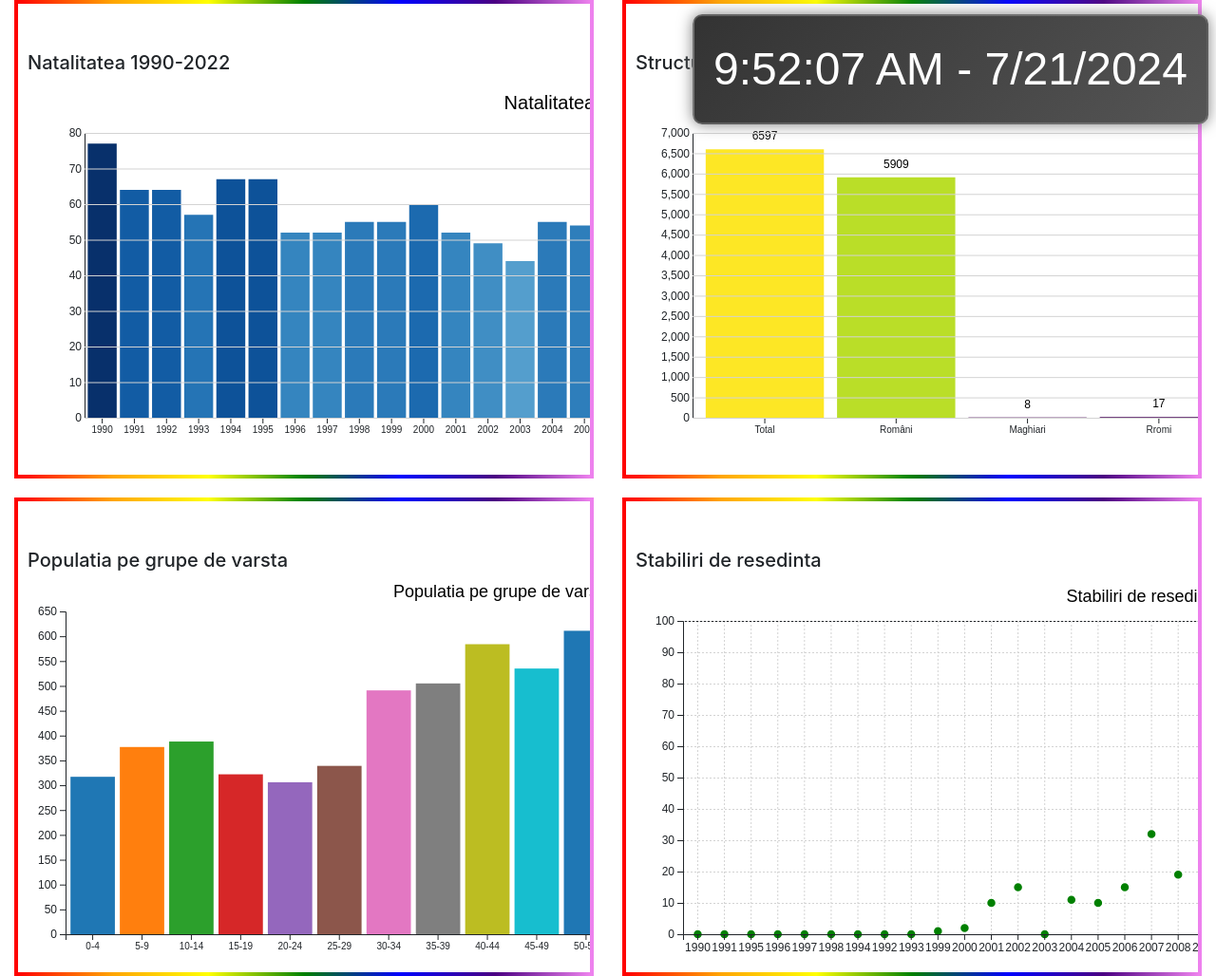
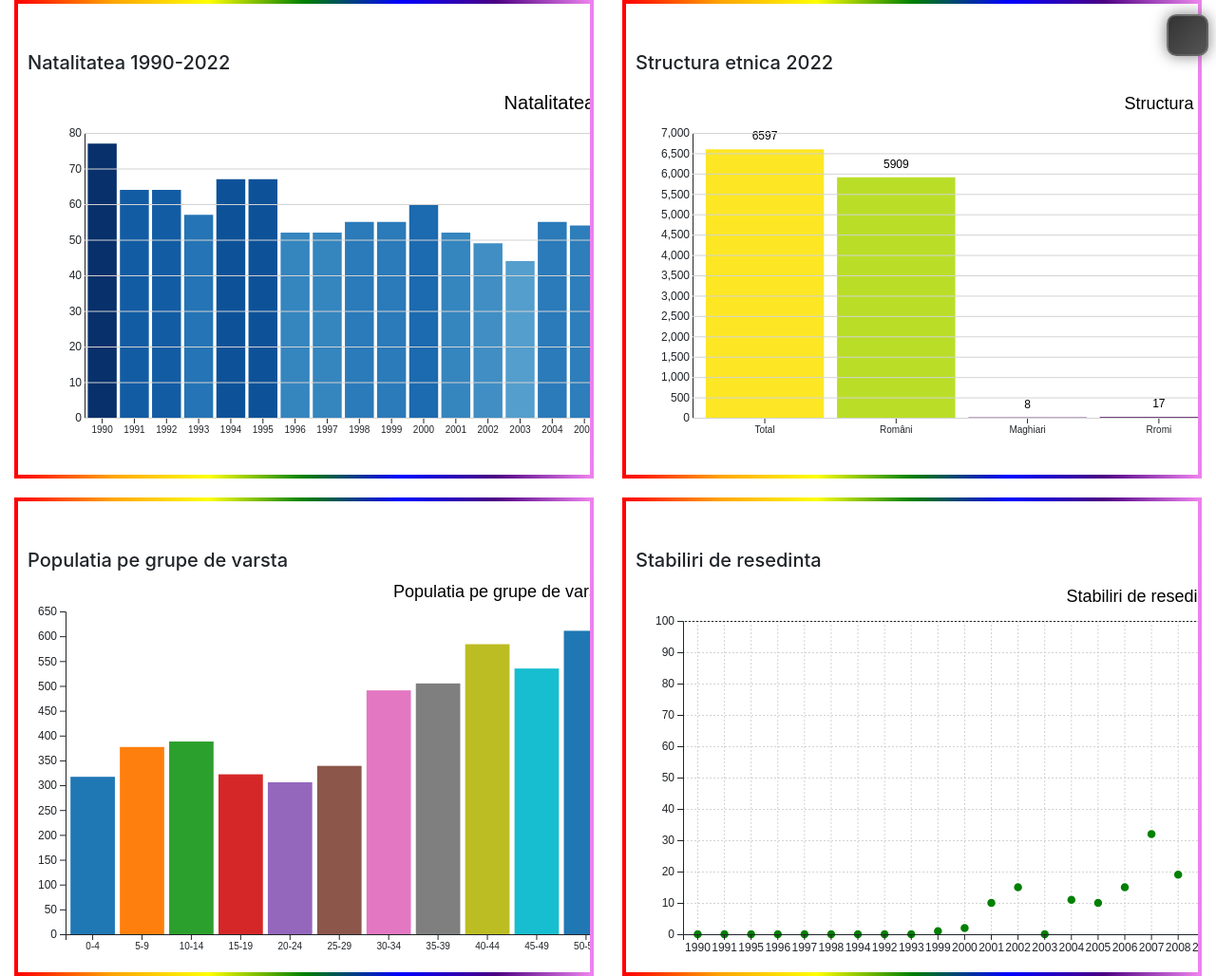
Before and after one commit to lutz983/moaravl, a plain HTML site: page index.html in a window 1280 px wide. Shown: the top 1028 px of the page at 95% size. Drawn offline with nearby package versions, Linux system fonts and the light colour scheme.

Commit message:
Update index.html

```diff
--- a/index.html
+++ b/index.html
@@ -914,27 +914,7 @@ d3.json("divorturi.geojson")
   });
 
 
-// Selectați elementul ceasului
-const clock = d3.select("#clock");
 
-// Funcție pentru actualizarea timpului în timp real
-function updateClock() {
-    const now = new Date(); // Obțineți data și ora curentă
-
-    // Construiți șirul de timp
-    const timeString = now.toLocaleTimeString();
-    const dateString = now.toLocaleDateString();
-    const dateTimeString = `${timeString} - ${dateString}`;
-
-    // Actualizați conținutul ceasului
-    clock.text(dateTimeString);
-}
-
-// Actualizați ceasul la fiecare secundă
-setInterval(updateClock, 1000);
-
-// Inițializați ceasul la încărcarea paginii
-updateClock();
 
 // Încarcă datele GeoJSON din GeoServer
 d3.json("vecini_moara_vlasiei.geojson")
```
